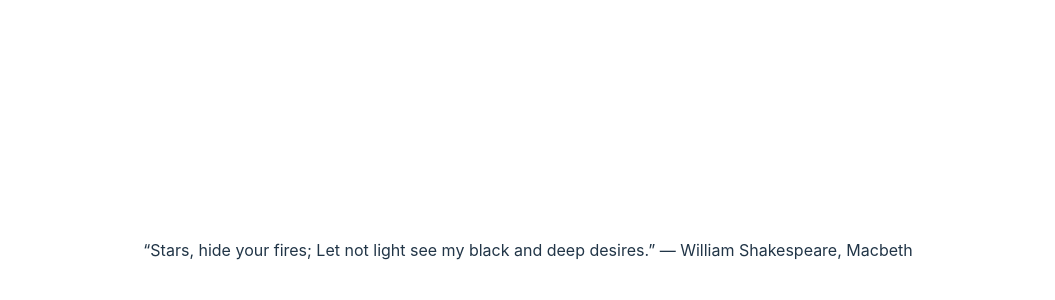
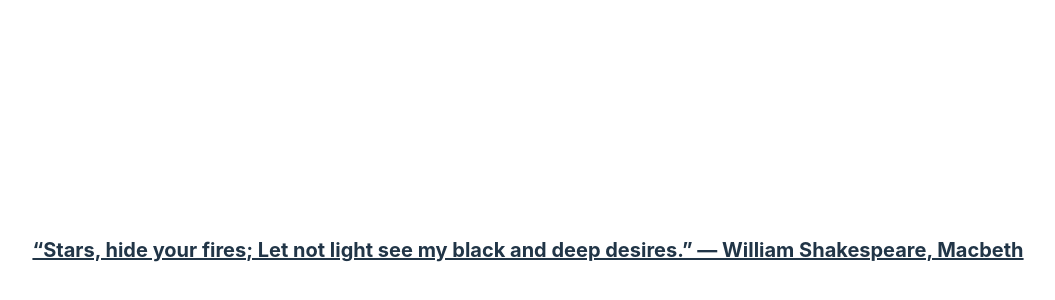
Before and after one commit to Dv04/Amazon_Scrapper, a React (Vite) app in the folder auiqm/: page / in a window 1280 px wide. Shown: the part 150-450 px from the top of the page, without its empty margins (112-1167 px from the left). Built offline with nearby package versions, Linux system fonts and the light colour scheme.

Commit message:
Installed Tailwindcss

```diff
--- /dev/null
+++ b/auiqm/postcss.config.cjs
@@ -0,0 +1,6 @@
+module.exports = {
+  plugins: {
+    tailwindcss: {},
+    autoprefixer: {},
+  },
+}
--- a/auiqm/src/App.jsx
+++ b/auiqm/src/App.jsx
@@ -5,7 +5,7 @@
 
   return (
     <div className="App">
-      <div className='card'>
+      <div className='text-xl font-bold underline'>
       “Stars, hide your fires; Let not light see my black and deep desires.”
 ― William Shakespeare, Macbeth
     </div>
--- a/auiqm/src/index.css
+++ b/auiqm/src/index.css
@@ -1,3 +1,7 @@
+@tailwind base;
+@tailwind components;
+@tailwind utilities;
+
 :root {
     font-family: Inter, Avenir, Helvetica, Arial, sans-serif;
     font-size: 16px;
--- /dev/null
+++ b/auiqm/tailwind.config.cjs
@@ -0,0 +1,8 @@
+/** @type {import('tailwindcss').Config} */
+module.exports = {
+    content: ["./src/**/*.{js,jsx,ts,tsx}"],
+    theme: {
+        extend: {},
+    },
+    plugins: [],
+};
```
Also changed, not shown: auiqm/package.json (+4 -4 lines), 1 other file (tests, documents, lock files or other folders). Lines whose indentation alone changed are shown as unchanged.
